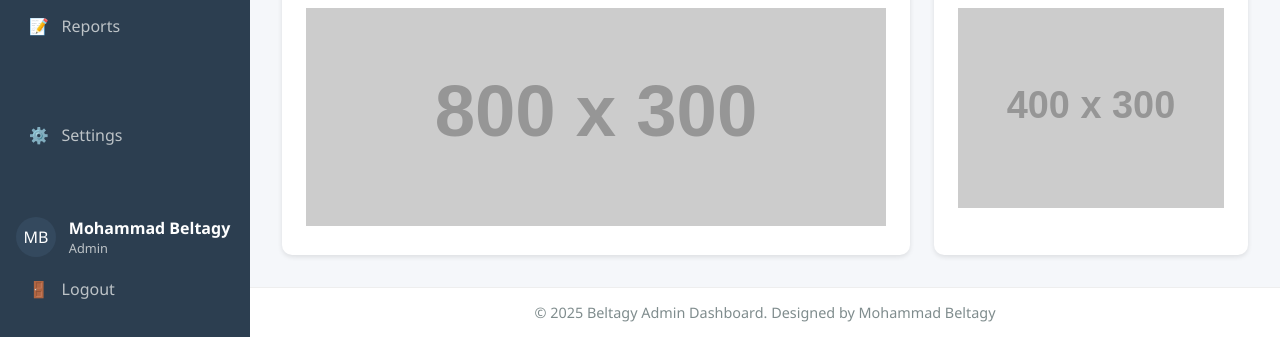
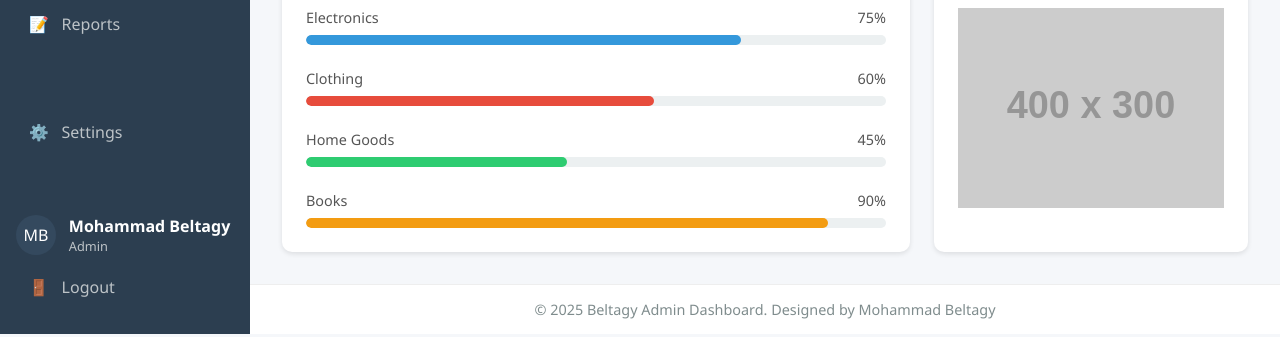
Before and after one commit to imbeltagy/temp-webtrain-layout-task, a plain HTML site: page dashboard/index.html in a window 1280 px wide. Shown: the part 550-887 px from the top of the page. Drawn offline with Linux system fonts and the light colour scheme; placeholder pictures from the web are drawn by us.

Commit message:
style(dashbaord): update sales charts to be progress bars

```diff
--- a/dashboard/dashboard.css
+++ b/dashboard/dashboard.css
@@ -317,3 +317,52 @@ body {
     width: 100%;
   }
 }
+
+/* Progress Bars Styles */
+.progress-bars {
+  display: flex;
+  flex-direction: column;
+  gap: 1.5rem;
+  margin-top: 1rem;
+}
+
+.progress-category {
+  display: flex;
+  flex-direction: column;
+  gap: 0.5rem;
+}
+
+.progress-info {
+  display: flex;
+  justify-content: space-between;
+  font-size: 0.9rem;
+  color: #555;
+}
+
+.progress-bar {
+  height: 10px;
+  background-color: #ecf0f1;
+  border-radius: 5px;
+  overflow: hidden;
+}
+
+.progress-fill {
+  height: 100%;
+  border-radius: 5px;
+}
+
+.progress-fill.electronics {
+  background-color: #3498db;
+}
+
+.progress-fill.clothing {
+  background-color: #e74c3c;
+}
+
+.progress-fill.home-goods {
+  background-color: #2ecc71;
+}
+
+.progress-fill.books {
+  background-color: #f39c12;
+}
--- a/dashboard/index.html
+++ b/dashboard/index.html
@@ -89,18 +89,55 @@
         <section class="charts-and-table">
           <div class="chart-container">
             <div class="chart-header">
-              <h2>Sales Overview</h2>
-              <select>
-                <option>Last 7 Days</option>
-                <option>Last 30 Days</option>
-                <option>Last 90 Days</option>
-              </select>
+              <h2>Sales Progress</h2>
             </div>
-            <img
-              src="https://placehold.co/800x300?text=Sales+Chart"
-              alt="Sales Chart"
-              style="width: 100%"
-            />
+            <div class="progress-bars">
+              <div class="progress-category">
+                <div class="progress-info">
+                  <span>Electronics</span>
+                  <span>75%</span>
+                </div>
+                <div class="progress-bar">
+                  <div
+                    class="progress-fill electronics"
+                    style="width: 75%"
+                  ></div>
+                </div>
+              </div>
+
+              <div class="progress-category">
+                <div class="progress-info">
+                  <span>Clothing</span>
+                  <span>60%</span>
+                </div>
+                <div class="progress-bar">
+                  <div class="progress-fill clothing" style="width: 60%"></div>
+                </div>
+              </div>
+
+              <div class="progress-category">
+                <div class="progress-info">
+                  <span>Home Goods</span>
+                  <span>45%</span>
+                </div>
+                <div class="progress-bar">
+                  <div
+                    class="progress-fill home-goods"
+                    style="width: 45%"
+                  ></div>
+                </div>
+              </div>
+
+              <div class="progress-category">
+                <div class="progress-info">
+                  <span>Books</span>
+                  <span>90%</span>
+                </div>
+                <div class="progress-bar">
+                  <div class="progress-fill books" style="width: 90%"></div>
+                </div>
+              </div>
+            </div>
           </div>
 
           <div class="chart-container">
```
